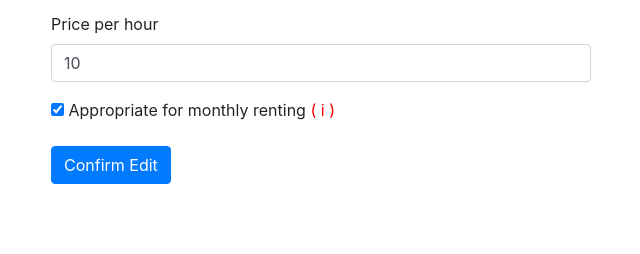
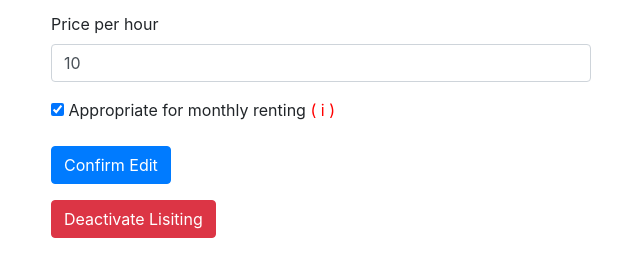
Before and after one commit to AshwinAnoop/ParkingLotFInder, a Django app: page /editlisting/?parking=1 in a window 1280 px wide. Shown: the part 726-980 px from the top of the page, without its empty margins (319-959 px from the left). Before the commit the page ends 910 px from the top, so only its background shows below. Run offline with Django 3.2, Linux system fonts and the light colour scheme; a user stored in the database is signed in; tables that the repository leaves empty hold one stand-in row (values such as "Sample post"); grey boxes marked "Sample" are stand-in pictures; some libraries are stand-ins or nearby versions.

Commit message:
Button added to deactivate and reactivate listed ads by the user

```diff
--- a/lotfinder/models.py
+++ b/lotfinder/models.py
@@ -18,6 +18,7 @@ class parkinglot(models.Model):
     image = models.ImageField(upload_to = 'pics/')
     gmaplink = models.CharField(max_length = 150)
     verifystatus = models.BooleanField(default=False)
+    activestatus = models.BooleanField(default=True)
 
 class locality(models.Model):
     locality = models.CharField(max_length = 30)
--- a/lotfinder/views.py
+++ b/lotfinder/views.py
@@ -116,24 +116,41 @@ def addparking(request):
 
 def editlisting(request):
     if request.method == 'POST':
-        lotid = request.POST['lotid']
-        title = request.POST['title']
-        description = request.POST['description']
-        price = request.POST['price']
-        if 'monthly' in request.POST:
-            monthly = request.POST['monthly']
-        else:
-            monthly = False
 
-        editlot = parkinglot.objects.get(id = lotid)
-        editlot.title = title
-        editlot.description = description
-        editlot.monthlyrent = monthly
-        editlot.price = price
-        editlot.save();
-        messages.info(request,'Update successful')
-        return redirect('myspacehome')
+        if 'edit' in request.POST:
+            lotid = request.POST['lotid']
+            title = request.POST['title']
+            description = request.POST['description']
+            price = request.POST['price']
+            if 'monthly' in request.POST:
+                monthly = request.POST['monthly']
+            else:
+                monthly = False
 
+            editlot = parkinglot.objects.get(id = lotid)
+            editlot.title = title
+            editlot.description = description
+            editlot.monthlyrent = monthly
+            editlot.price = price
+            editlot.save();
+            messages.info(request,'Update successful')
+            return redirect('myspacehome')
+
+        elif 'deactivate' in request.POST:
+            lotid = request.POST['lotid']
+            deactivatelot = parkinglot.objects.get(id = lotid)
+            deactivatelot.activestatus = False
+            deactivatelot.save();
+            messages.info(request,'Deactivated parking successfully')
+            return redirect('myspacehome')
+
+        elif 'activate' in request.POST:
+            lotid = request.POST['lotid']
+            activatelot = parkinglot.objects.get(id = lotid)
+            activatelot.activestatus = True
+            activatelot.save();
+            messages.info(request,'Re-activated parking successfully')
+            return redirect('myspacehome')
 
     else:
         id = request.GET.get('parking')
--- a/templates/base02.html
+++ b/templates/base02.html
@@ -38,7 +38,7 @@
                         <a class="nav-link" href="">Reports</a>
                     </li>
                      <li class="nav-item" id="navlist">
-                        <a class="nav-link" href="addparking">List New</a>
+                        <a class="nav-link" href="/addparking">List New</a>
                     </li>
 
                 </ul>
--- a/templates/editlisting.html
+++ b/templates/editlisting.html
@@ -65,8 +65,18 @@
 
 
                 <div class="mt-3 mb-3">
-                    <button type="submit" class="btn btn-primary">Confirm Edit</button>
+                    <button type="submit" class="btn btn-primary" name="edit" value="edit">Confirm Edit</button>
                 </div>
+
+                <div class="mt-3 mb-3">
+
+                    {% if lotobj.activestatus %}
+                    <button type="submit" class="btn btn-danger" name="deactivate" value="deactivate">Deactivate Lisiting</button>
+                    {% else %}
+                    <button type="submit" class="btn btn-success" name="activate" value="activate">Re-activate Lisiting</button>
+                    {% endif %}
+                </div>
+
                 {% endfor %}
                 </form>
 
```
Also changed, not shown: lotfinder/migrations/0007_parkinglot_activestatus.py (added).
